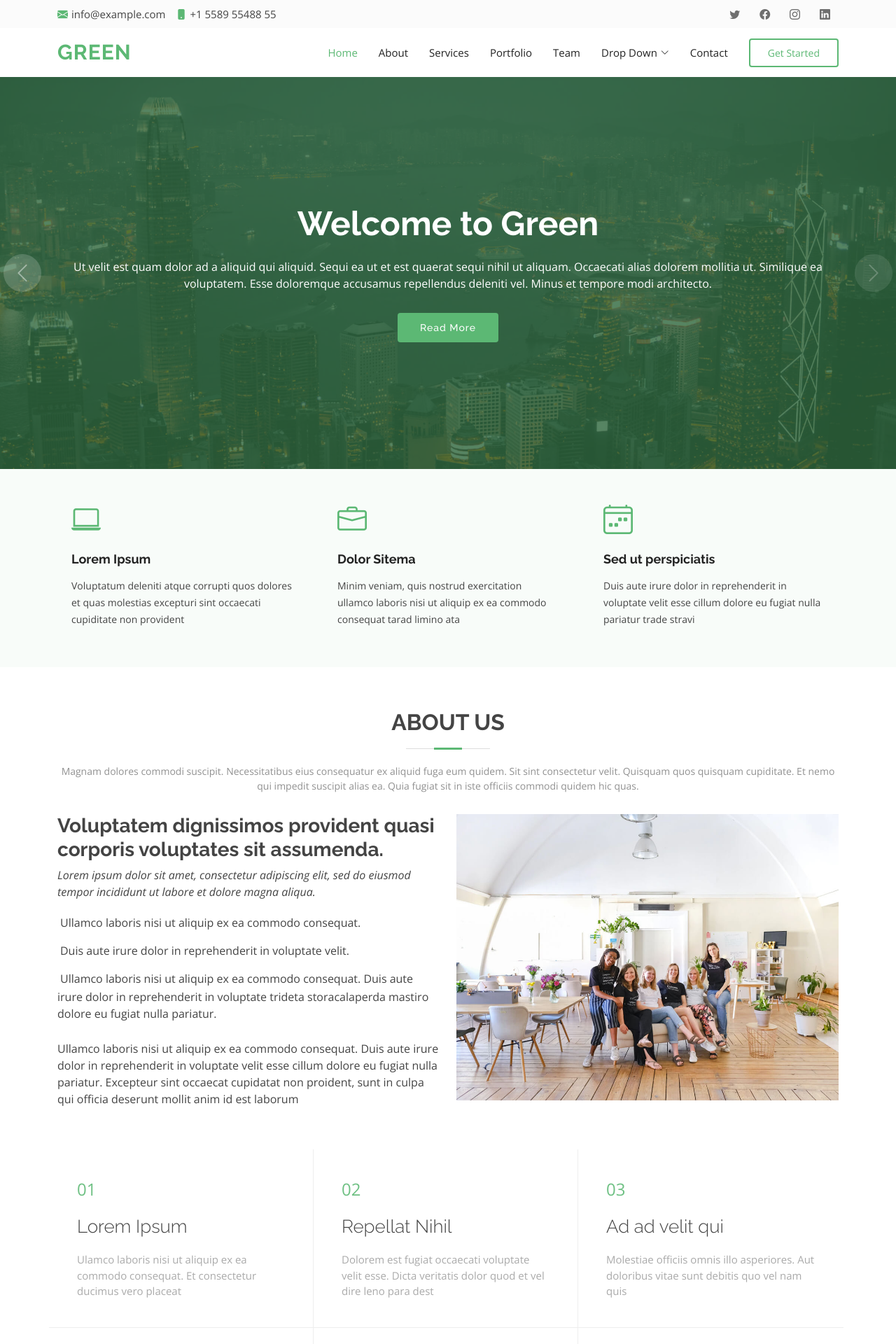
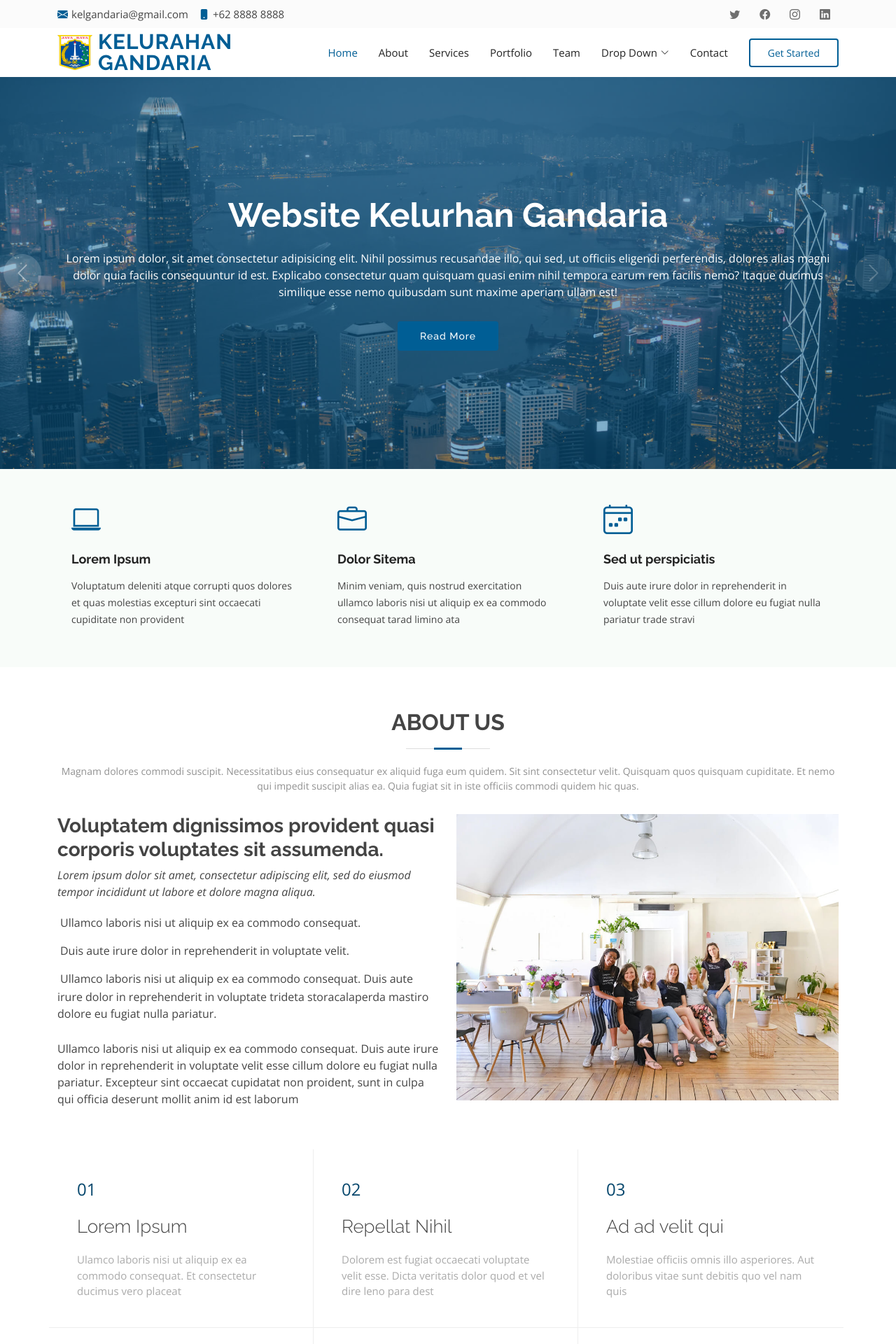
Before and after one commit to aslab-si/kelurahan-gandaria, a PHP site: page / in a window 1280 px wide, after a click on "Home". Shown: the top 1920 px of the page at 70% size. Run offline with PHP 8.4, Linux system fonts and the light colour scheme.

```diff
--- a/css/style.css
+++ b/css/style.css
@@ -16,11 +16,11 @@ body {
 
 a {
   text-decoration: none;
-  color: #5cb874;
+  color: #005e95;
 }
 
 a:hover {
-  color: #80c792;
+  color: #05466c;
   text-decoration: none;
 }
 
@@ -83,11 +83,11 @@ h6 {
 }
 
 #topbar .contact-info a:hover {
-  color: #5cb874;
+  color: #005e95;
 }
 
 #topbar .contact-info i {
-  color: #5cb874;
+  color: #005e95;
   line-height: 0;
   margin-right: 5px;
 }
@@ -133,7 +133,7 @@ h6 {
 }
 
 #header .logo a {
-  color: #5cb874;
+  color: #005e95;
 }
 
 #header .logo img {
@@ -189,23 +189,23 @@ h6 {
 .navbar .active,
 .navbar .active:focus,
 .navbar li:hover > a {
-  color: #5cb874;
+  color: #005e95;
 }
 
 .navbar .getstarted,
 .navbar .getstarted:focus {
-  color: #5cb874;
+  color: #005e95;
   padding: 8px 25px;
   margin-left: 30px;
   border-radius: 4px;
-  border: 2px solid #5cb874;
+  border: 2px solid #005e95;
   transition: 0.3s;
   font-size: 14px;
 }
 
 .navbar .getstarted:hover,
 .navbar .getstarted:focus:hover {
-  background: #5cb874;
+  background: #005e95;
   color: #fff;
 }
 
@@ -387,7 +387,7 @@ h6 {
 #hero {
   width: 100%;
   height: 70vh;
-  background-color: rgba(9, 9, 9, 0.8);
+  background-color: rgba(0, 94, 149, 1);
   overflow: hidden;
   position: relative;
 }
@@ -408,7 +408,7 @@ h6 {
 
 #hero .carousel-item::before {
   content: "";
-  background-color: rgba(45, 103, 60, 0.8);
+  background-color: rgba(0, 94, 149, 0.5);
 }
 
 #hero .carousel-container {
@@ -511,11 +511,11 @@ h6 {
   line-height: 1;
   color: #fff;
   animation-delay: 0.8s;
-  background: #5cb874;
+  background: #005e95;
 }
 
 #hero .btn-get-started:hover {
-  background: #6ec083;
+  background: #05466c;
 }
 
 @media (max-width: 992px) {
@@ -589,7 +589,7 @@ section {
   display: block;
   width: 40px;
   height: 3px;
-  background: #5cb874;
+  background: #005e95;
   bottom: 0;
   left: calc(50% - 20px);
 }
@@ -625,7 +625,7 @@ section {
 }
 
 .featured-services .icon i {
-  color: #5cb874;
+  color: #005e95;
   font-size: 42px;
 }
 
@@ -698,7 +698,7 @@ section {
   display: block;
   font-size: 24px;
   font-weight: 400;
-  color: #6ec083;
+  color: #05466c;
 }
 
 .why-us .content-item h4 {
--- a/index.html
+++ b/index.html
@@ -5,13 +5,13 @@
     <meta charset="utf-8">
     <meta content="width=device-width, initial-scale=1.0" name="viewport">
 
-    <title>Green Bootstrap Template - Index</title>
+    <title>Kelurahan Gandaria</title>
     <meta content="" name="description">
     <meta content="" name="keywords">
 
     <!-- Favicons -->
-    <link href="assets/img/favicon.png" rel="icon">
-    <link href="assets/img/apple-touch-icon.png" rel="apple-touch-icon">
+    <link href="assets/img/jakarta-logo.png" rel="icon">
+    <link href="assets/img/jakarta-logo.png" rel="apple-touch-icon">
 
     <!-- Google Fonts -->
     <link
@@ -26,16 +26,10 @@
     <link href="assets/vendor/glightbox/css/glightbox.min.css" rel="stylesheet">
     <link href="assets/vendor/swiper/swiper-bundle.min.css" rel="stylesheet">
 
-    <!-- Template Main CSS File -->
+    <!-- Main CSS File -->
     <link href="css/style.css" rel="stylesheet">
 
-    <!-- =======================================================
-  * Template Name: Green
-  * Updated: Jan 09 2024 with Bootstrap v5.3.2
-  * Template URL: https://bootstrapmade.com/green-free-one-page-bootstrap-template/
-  * Author: BootstrapMade.com
-  * License: https://bootstrapmade.com/license/
-  ======================================================== -->
+
 </head>
 
 <body>
@@ -44,8 +38,8 @@
     <section id="topbar" class="d-flex align-items-center">
         <div class="container d-flex justify-content-center justify-content-md-between">
             <div class="contact-info d-flex align-items-center">
-                <i class="bi bi-envelope-fill"></i><a href="mailto:contact@example.com">info@example.com</a>
-                <i class="bi bi-phone-fill phone-icon"></i> +1 5589 55488 55
+                <i class="bi bi-envelope-fill"></i><a href="mailto:contact@example.com">kelgandaria@gmail.com</a>
+                <i class="bi bi-phone-fill phone-icon"></i> +62 8888 8888
             </div>
             <div class="social-links d-none d-md-block">
                 <a href="#" class="twitter"><i class="bi bi-twitter"></i></a>
@@ -58,11 +52,11 @@
 
     <!-- ======= Header ======= -->
     <header id="header" class="d-flex align-items-center">
-        <div class="container d-flex align-items-center">
+        <div class="container d-flex align-items-center gap-2">
 
-            <h1 class="logo me-auto"><a href="index.html">Green</a></h1>
+            <a href="index.html"><img src="assets/img/jakarta-logo.png" alt="" width="50" height="50"></a>
+            <h1 class="logo me-auto"><a href="index.html">Kelurahan Gandaria</a></h1>
             <!-- Uncomment below if you prefer to use an image logo -->
-            <!-- <a href="index.html" class="logo me-auto"><img src="assets/img/logo.png" alt="" class="img-fluid"></a>-->
 
             <nav id="navbar" class="navbar">
                 <ul>
@@ -110,11 +104,13 @@
                 <div class="carousel-item active" style="background-image: url(assets/img/slide/slide-1.jpg)">
                     <div class="carousel-container">
                         <div class="container">
-                            <h2 class="animate__animated animate__fadeInDown">Welcome to <span>Green</span></h2>
-                            <p class="animate__animated animate__fadeInUp">Ut velit est quam dolor ad a aliquid qui
-                                aliquid. Sequi ea ut et est quaerat sequi nihil ut aliquam. Occaecati alias dolorem
-                                mollitia ut. Similique ea voluptatem. Esse doloremque accusamus repellendus deleniti
-                                vel. Minus et tempore modi architecto.</p>
+                            <h2 class="animate__animated animate__fadeInDown">Website Kelurhan <span>Gandaria</span>
+                            </h2>
+                            <p class="animate__animated animate__fadeInUp">Lorem ipsum dolor, sit amet consectetur
+                                adipisicing elit. Nihil possimus recusandae illo, qui sed, ut officiis eligendi
+                                perferendis, dolores alias magni dolor quia facilis consequuntur id est. Explicabo
+                                consectetur quam quisquam quasi enim nihil tempora earum rem facilis nemo? Itaque
+                                ducimus similique esse nemo quibusdam sunt maxime aperiam ullam est!</p>
                             <a href="#about" class="btn-get-started animate__animated animate__fadeInUp scrollto">Read
                                 More</a>
                         </div>
@@ -733,7 +729,7 @@
                             </div>
 
                             <iframe
-                                src="https://www.google.com/maps/embed?pb=!1m14!1m8!1m3!1d12097.433213460943!2d-74.0062269!3d40.7101282!3m2!1i1024!2i768!4f13.1!3m3!1m2!1s0x0%3A0xb89d1fe6bc499443!2sDowntown+Conference+Center!5e0!3m2!1smk!2sbg!4v1539943755621"
+                                src="https://www.google.com/maps/embed?pb=!1m18!1m12!1m3!1d15864.214889073555!2d106.78066526849585!3d-6.256653569639763!2m3!1f0!2f0!3f0!3m2!1i1024!2i768!4f13.1!3m3!1m2!1s0x2e69f10bab51c503%3A0x9d54c2c8e4f594ce!2sGandaria%20Utara%2C%20Kec.%20Kby.%20Baru%2C%20Kota%20Jakarta%20Selatan%2C%20Daerah%20Khusus%20Ibukota%20Jakarta!5e0!3m2!1sid!2sid!4v1704864880455!5m2!1sid!2sid"
                                 frameborder="0" style="border:0; width: 100%; height: 290px;" allowfullscreen></iframe>
                         </div>
 
@@ -778,9 +774,14 @@
     <!-- ======= Footer ======= -->
     <footer id="footer">
         <div class="container">
-            <h3>Green</h3>
-            <p>Et aut eum quis fuga eos sunt ipsa nihil. Labore corporis magni eligendi fuga maxime saepe commodi
-                placeat.</p>
+            <div class="d-flex gap-2 justify-content-center mb-2">
+
+                <a href="index.html"><img src="assets/img/jakarta-logo.png" alt="" width="50" height="50"></a>
+                <h3>KELURAHAN GANDARIA</h3>
+            </div>
+            <p class="mb-4">Lorem ipsum dolor sit, amet consectetur adipisicing elit. Eius quasi, magnam quia accusamus
+                doloremque
+                voluptatum nisi. Nihil laboriosam incidunt tenetur!</p>
             <div class="social-links">
                 <a href="#" class="twitter"><i class="bx bxl-twitter"></i></a>
                 <a href="#" class="facebook"><i class="bx bxl-facebook"></i></a>
@@ -789,15 +790,9 @@
                 <a href="#" class="linkedin"><i class="bx bxl-linkedin"></i></a>
             </div>
             <div class="copyright">
-                &copy; Copyright <strong><span>Green</span></strong>. All Rights Reserved
+                &copy; Copyright <strong><span>Kelurahan Gandaria</span></strong>. All Rights Reserved
             </div>
-            <div class="credits">
-                <!-- All the links in the footer should remain intact. -->
-                <!-- You can delete the links only if you purchased the pro version. -->
-                <!-- Licensing information: https://bootstrapmade.com/license/ -->
-                <!-- Purchase the pro version with working PHP/AJAX contact form: https://bootstrapmade.com/green-free-one-page-bootstrap-template/ -->
-                Designed by <a href="https://bootstrapmade.com/">BootstrapMade</a>
-            </div>
+
         </div>
     </footer><!-- End Footer -->
 
```
Also changed, not shown: other parts of css/style.css (+31 -31 lines), assets/img/jakarta-logo.png (added).
